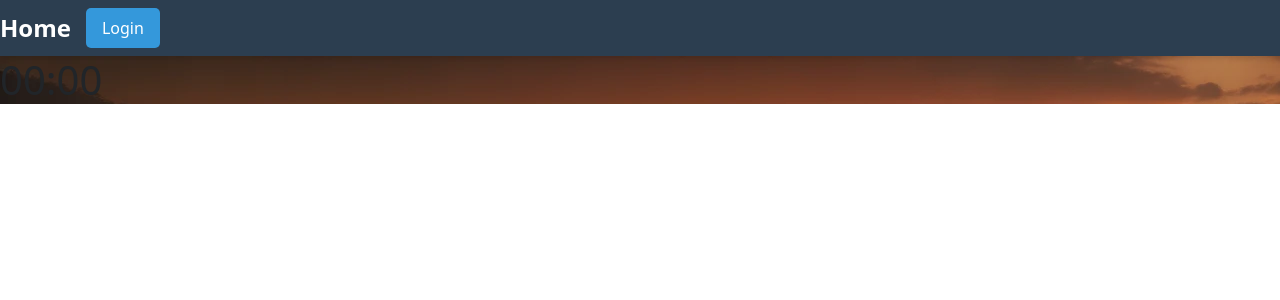
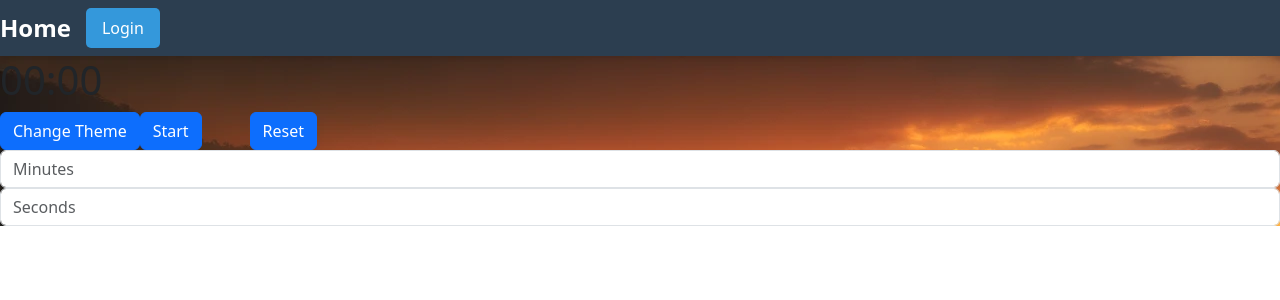
Before and after one commit to oraffsarah/pomodoro-groupstudyapp, a React (Create React App) app: page / in a window 1280 px wide. Shown: the top 300 px of the page. Built offline with nearby package versions, Linux system fonts and the light colour scheme; no server answers; the HTML template or start-up script is replaced by a standard one.

Commit message:
modified:   src/components/Timer.jsx 	modified:   src/statisticsPage/statisticsPage.js

```diff
--- a/src/components/Timer.jsx
+++ b/src/components/Timer.jsx
@@ -13,9 +13,10 @@ function Timer() {
   const [currentBackground, setCurrentBackground] = useState(0);
   const [time, setTime] = useState(0);
   const [timerOn, setTimeOn] = useState(false);
+  const [sum, setSum] = useState(0);
   const [minutes, setMinutes] = useState(0);
   const [seconds, setSeconds] = useState(0);
-  const [isHovering, setIsHovering] = useState(false);
+  const [isHovering, setIsHovering] = useState(true); //false
 
   useEffect(() => {
     const millisecs = (minutes * 60000) + (seconds * 1000);
@@ -56,7 +57,7 @@ function Timer() {
         <div
           className='hoverArea'
           onMouseEnter={() => setIsHovering(true)}
-          onMouseLeave={() => setIsHovering(false)}
+          onMouseLeave={() => setIsHovering(true)} //false
         >
           {isHovering && !timerOn && (
             <>
--- a/src/statisticsPage/statisticsPage.js
+++ b/src/statisticsPage/statisticsPage.js
@@ -2,7 +2,7 @@ import React, { useEffect, useState, useCallback } from 'react';
 import './statisticsPage.css';
 import { initializeApp } from 'firebase/app';
 import { getFirestore, doc, setDoc, getDoc, query, collection, where, orderBy, getDocs, addDoc  } from 'firebase/firestore';
-import { auth, provider, database } from '../../Firebase/firebase';
+import { auth, provider, database } from '../Firebase/firebase';
 import { getAuth, onAuthStateChanged } from 'firebase/auth'; // 引入身份验证相关函数
 
 // Firebase 配置
@@ -20,7 +20,7 @@ const firebaseConfig = {
 // 初始化 Firebase 应用
 //initializeApp(firebaseConfig);
 //const db = getFirestore();
-
+const db = 0;
 function StatisticPage() {
     const [todayHours, setTodayHours] = useState('');
     const [periodHours, setPeriodHours] = useState(null);
```
